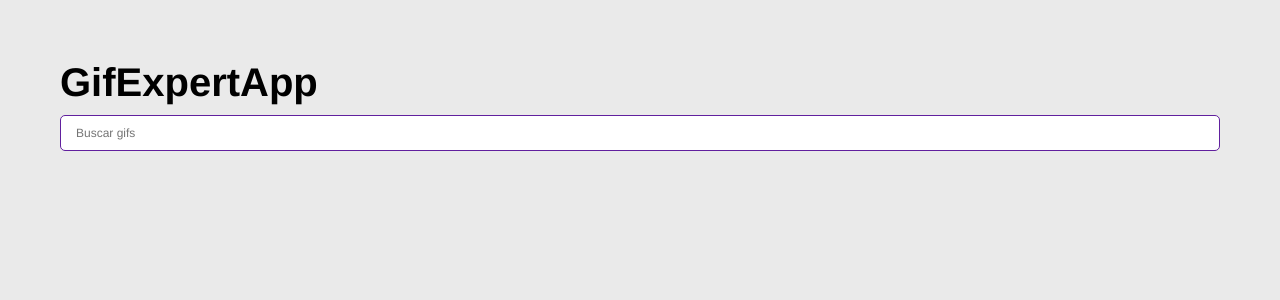
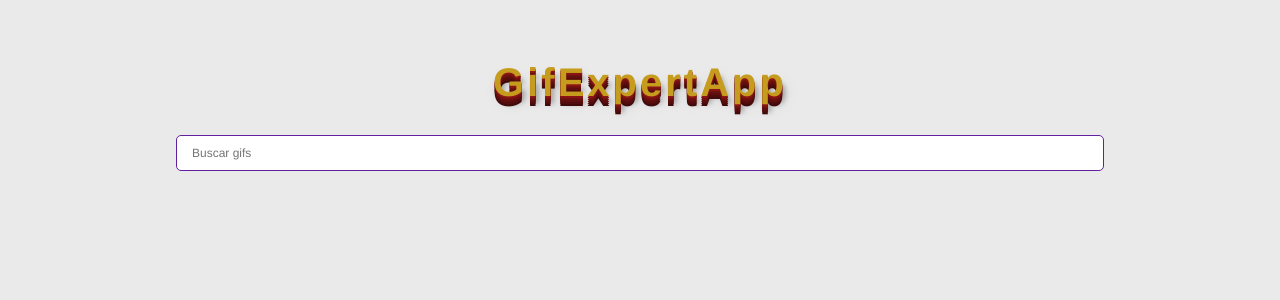
Before and after one commit to Leonardo-Robot-PostRock/GifsAppReact, a React (Vite) app: page / in a window 1280 px wide. Shown: the top 300 px of the page. Built offline with nearby package versions, Linux system fonts and the light colour scheme.

Commit message:
mejoras en css

```diff
--- a/src/components/GifGrid.jsx
+++ b/src/components/GifGrid.jsx
@@ -7,7 +7,9 @@ const GifGrid = ({ category }) => {
 
   return (
     <>
+    <div className='category-container'>
       <h3>{category}</h3>
+    </div>
 
       {isLoading && <h1>Cargando...</h1>}
       <div className="card-grid">
--- a/src/styles.css
+++ b/src/styles.css
@@ -14,7 +14,10 @@ body {
 
 h1 {
   font-size: 4rem;
-  margin-bottom: 10px;
+  letter-spacing: 0.3rem;
+  margin-bottom: 30px;
+  text-align: center;
+  color: #c69c1e;
 }
 
 input {
@@ -33,8 +36,32 @@ h2 {
 }
 
 h3 {
-  font-size: 3rem;
-  margin-bottom: 10px;
+  letter-spacing: 0.3rem;
+  font: bold 60px/1 arial;
+  margin: 10px;
+  text-align: center;
+  color: #c69c1e;
+  word-wrap: break-word;
+}
+
+h1, h3 {
+  text-shadow: 0 2px 0 #8b1515,
+    0 2px 0 #7c1313,
+    0 4px 0 #6e1111,
+    0 6px 0 #5f0e0e,
+    0 8px 0 #500c0c,
+    0 10px 0 #410a0a,
+    3px 8px 15px rgba(0, 0, 0, 0.1),
+    3px 8px 5px rgba(0, 0, 0, 0.3);
+}
+
+form {
+  display: flex;
+  justify-content: center;
+}
+
+input {
+  width: 80%;
 }
 
 .card-grid {
```
